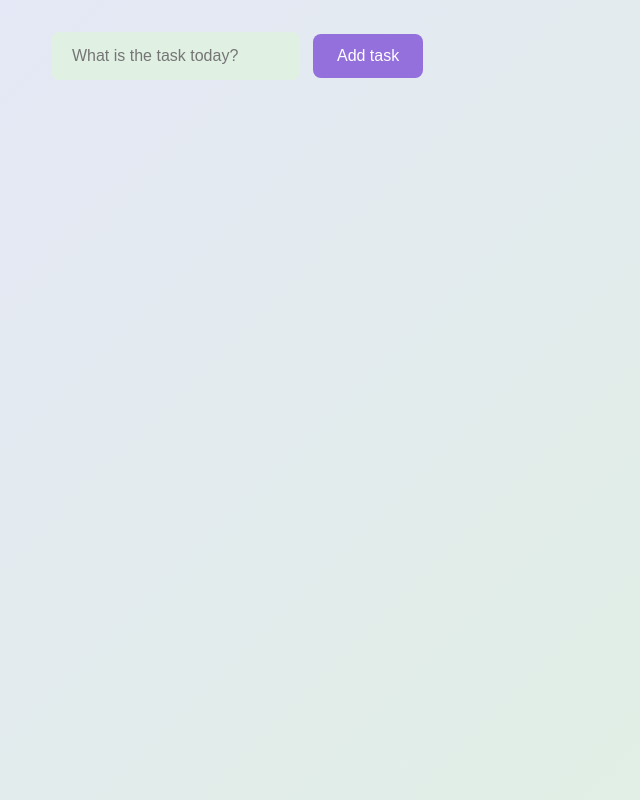
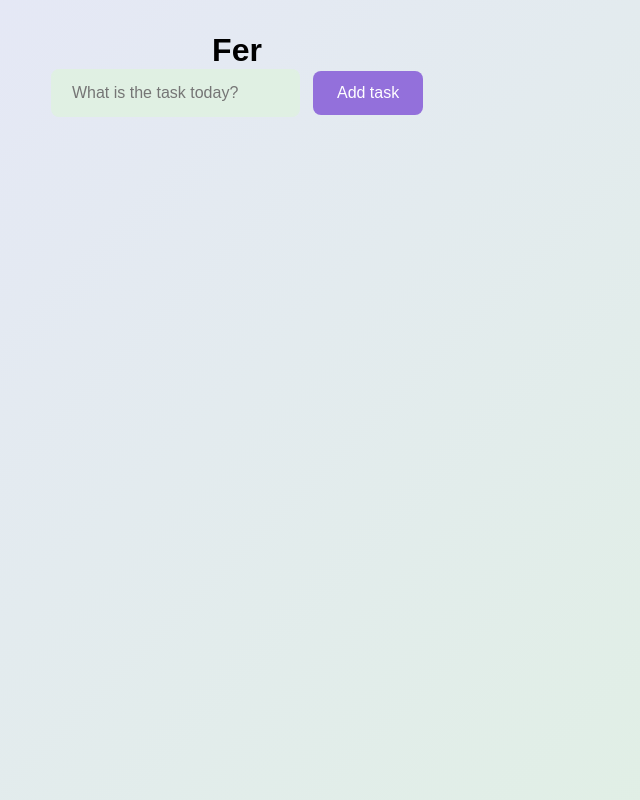
Before and after one commit to Spartan-14/ToDo-list, a React (Create React App) app in the folder todo-list/: page / in a window 1280 px wide. Shown: the whole page, without its empty margins (403-1043 px from the left). Built offline with nearby package versions, Linux system fonts and the light colour scheme.

Commit message:
Everything works smoothly

```diff
--- a/todo-list/src/components/ToDoWrapper.js
+++ b/todo-list/src/components/ToDoWrapper.js
@@ -16,6 +16,7 @@ export const ToDoWrapper = () => {
     }
     return (
         <div className='ToDoWrapper'>
+            <h1>Fer</h1>
             <ToDoForm addToDo={addToDo} />
             {todos.map((todo, index) => (
                 <Todo task= {todo} key={index}/>
```
